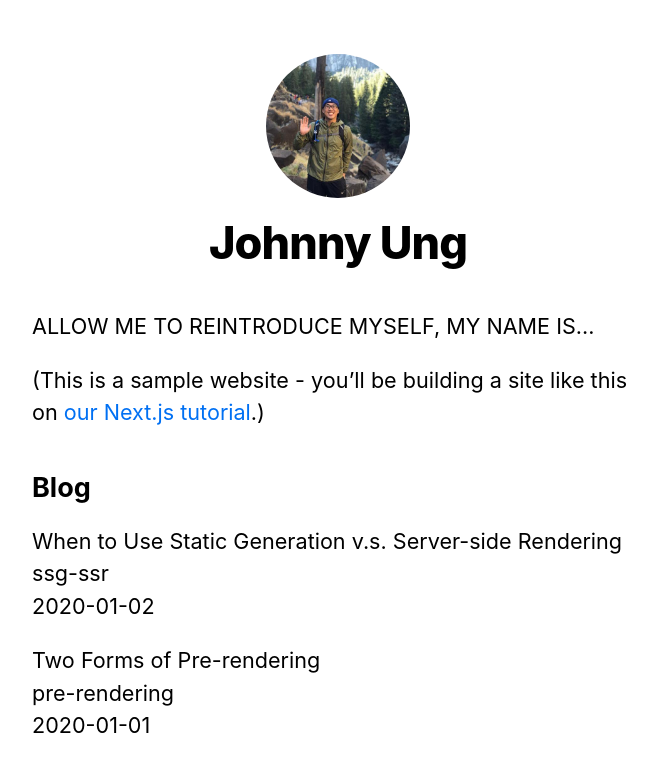
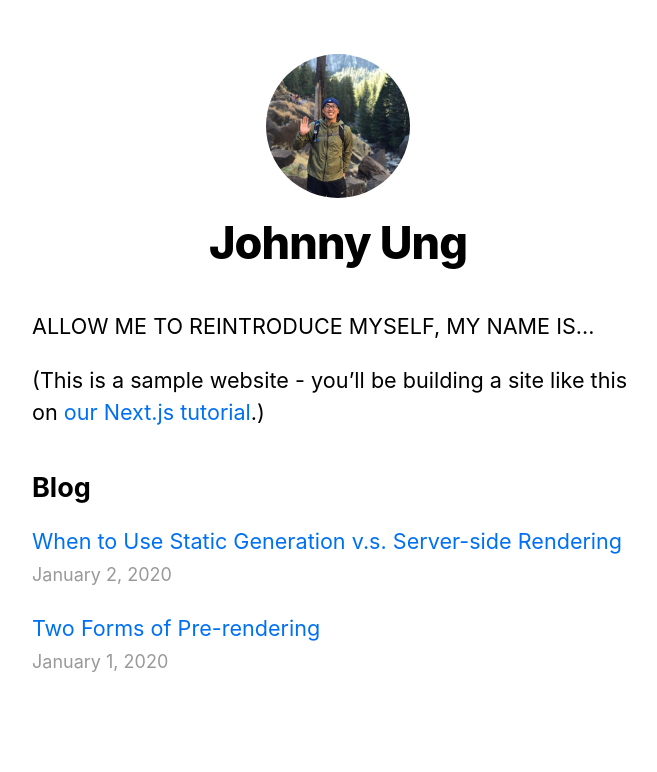
Before and after one commit to johnnyung91/nextj-blog, a Next.js app: page / in a window 1280 px wide. Shown: the top 772 px of the page, without its empty margins (302-959 px from the left). Built offline with nearby package versions, Linux system fonts and the light colour scheme.

Commit message:
changed styling for the homepage list

```diff
--- a/pages/index.js
+++ b/pages/index.js
@@ -1,4 +1,6 @@
 import Head from "next/head";
+import Link from "next/link";
+import Date from "../components/date";
 import Layout, { siteTitle } from "../components/layout";
 import utilStyles from "../styles/utils.module.css";
 import { getSortedPostsData } from "../lib/posts";
@@ -21,11 +23,13 @@
         <ul className={utilStyles.list}>
           {allPostsData.map(({ id, date, title }) => (
             <li className={utilStyles.listItem} key={id}>
-              {title}
+              <Link href={`/posts/${id}`}>
+                <a>{title}</a>
+              </Link>
               <br />
-              {id}
-              <br />
-              {date}
+              <small className={utilStyles.lightText}>
+                <Date dateString={date} />
+              </small>
             </li>
           ))}
         </ul>
--- a/pages/posts/[id].js
+++ b/pages/posts/[id].js
@@ -1,6 +1,6 @@
 import Layout from "../../components/layout";
 import Head from "next/head";
-import Date from "../../components/Date";
+import Date from "../../components/date";
 import utilStyles from "../../styles/utils.module.css";
 import { getAllPostIds, getPostData } from "../../lib/posts";
 
```
